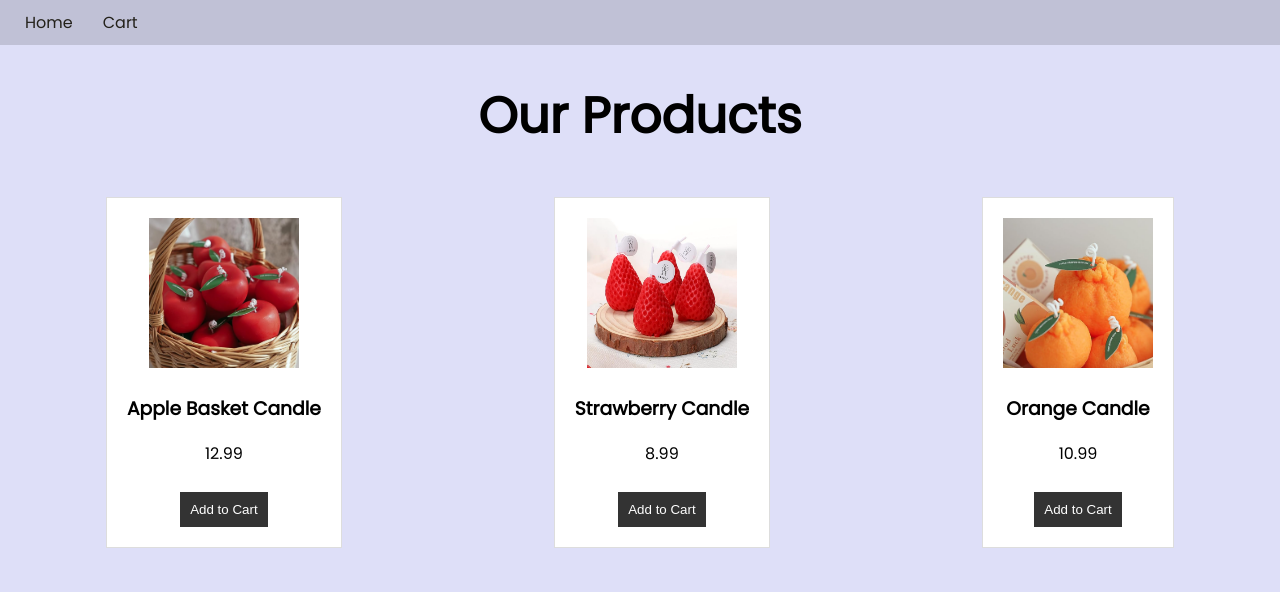
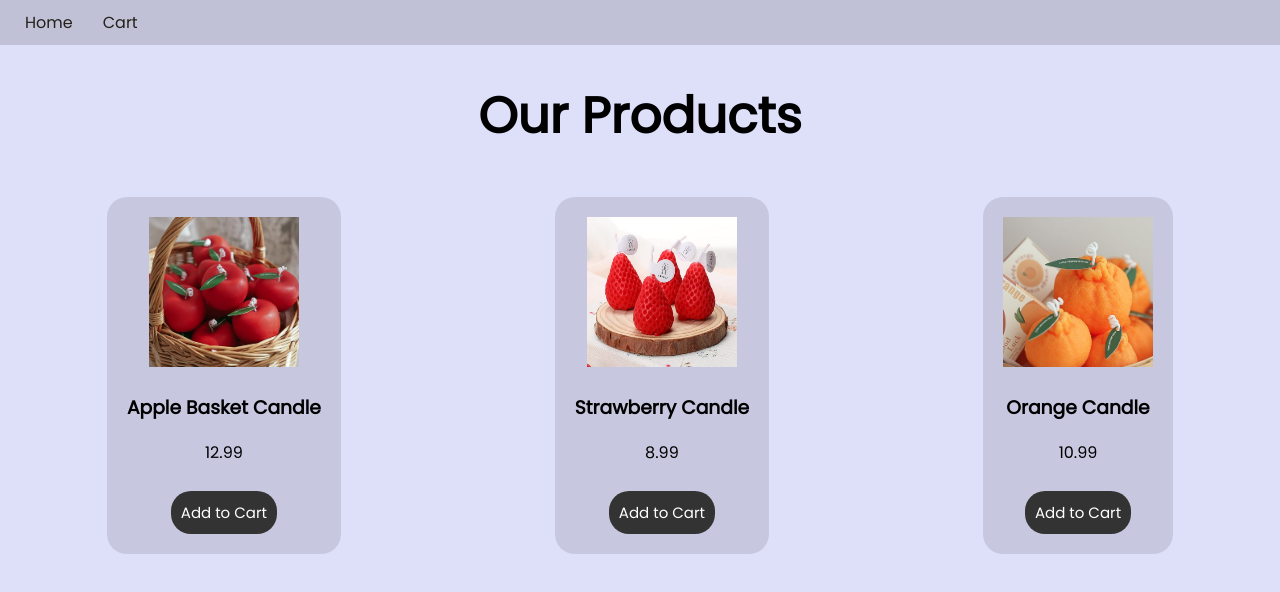
Before and after one commit to SMei201900/react-ecom, a React (Vite) app: page / in a window 1280 px wide. Shown: the top 592 px of the page. Built offline with nearby package versions, Linux system fonts and the light colour scheme; no server answers.

Commit message:
added more styling such as making the button corners round

```diff
--- a/src/Pages/Cart.css
+++ b/src/Pages/Cart.css
@@ -1,5 +1,10 @@
 .cart-container {
   padding: 20px;
+}
+
+.cart-container p { /* "Your Cart is empty" statement*/
+  text-align: center;
+  font-size: 20px;
 }
 
 .cart-content {
--- a/src/components/ProductCard.css
+++ b/src/components/ProductCard.css
@@ -1,8 +1,8 @@
 .product-card {
-  background-color: white;
+  background-color: #c7c8df;
   padding: 20px;
   margin: 10px;
-  border: 1px solid #ddd;
+  border-radius: 20px;
   text-align: center;
 }
 
@@ -13,7 +13,7 @@
 
 .product-card a:hover {
   text-decoration: underline;
-  color: #f2c0cf;
+  color: #972044;
 }
 
 .product-card img {
@@ -27,7 +27,10 @@
   background-color: #333;
   color: white;
   border: none;
+  border-radius: 20px;
   cursor: pointer;
+  font-family: Poppins, Arial, Helvetica, sans-serif;
+  font-size: 15px;
 }
 
 .product-card button:hover {
```
